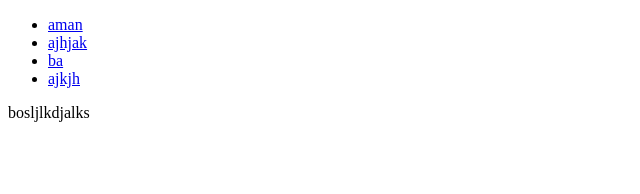
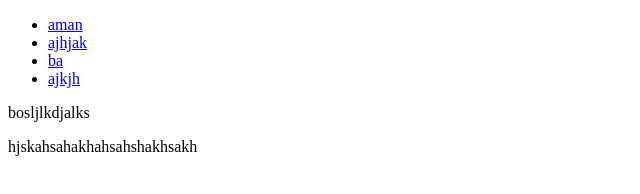
Before and after one commit to Aman-786/gjust1, a plain HTML site: page index.html in a window 1280 px wide. Shown: the whole page, without its empty margins (0-640 px from the left). Drawn offline with Linux system fonts and the light colour scheme.

Commit message:
message2

```diff
--- a/index.html
+++ b/index.html
@@ -19,6 +19,7 @@
             <p class="body">
                 bosljlkdjalks
             </p>
+            <a>hjskahsahakhahsahshakhsakh</a>
         </body>
     </nav>
 </body>
```
